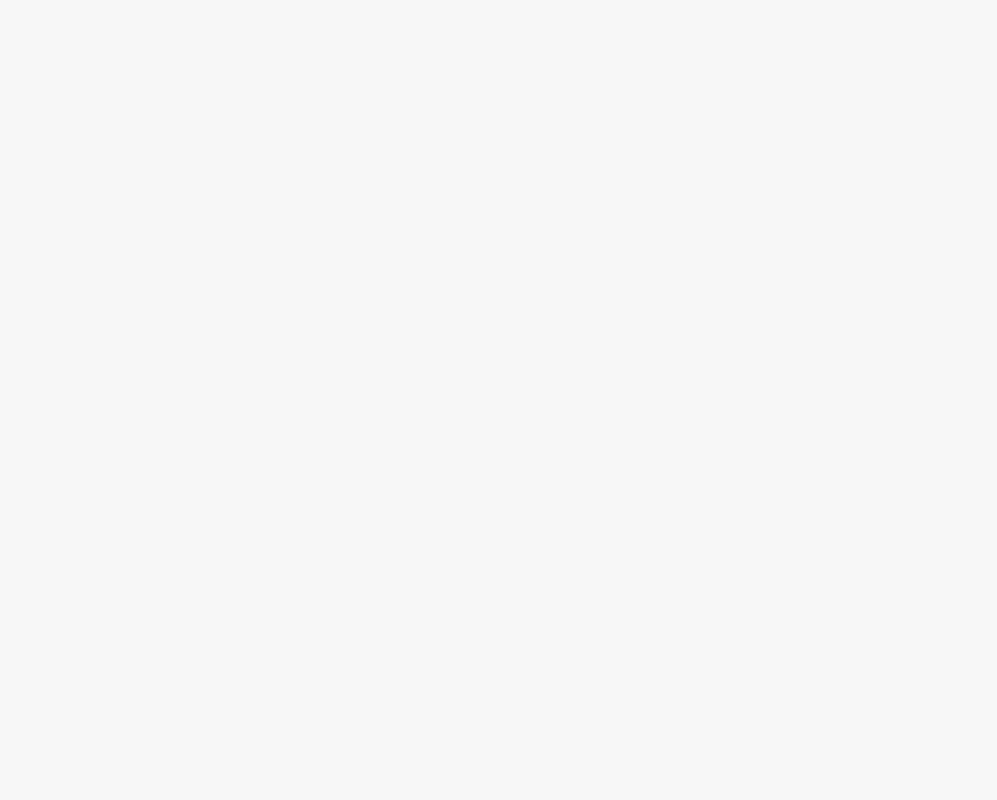
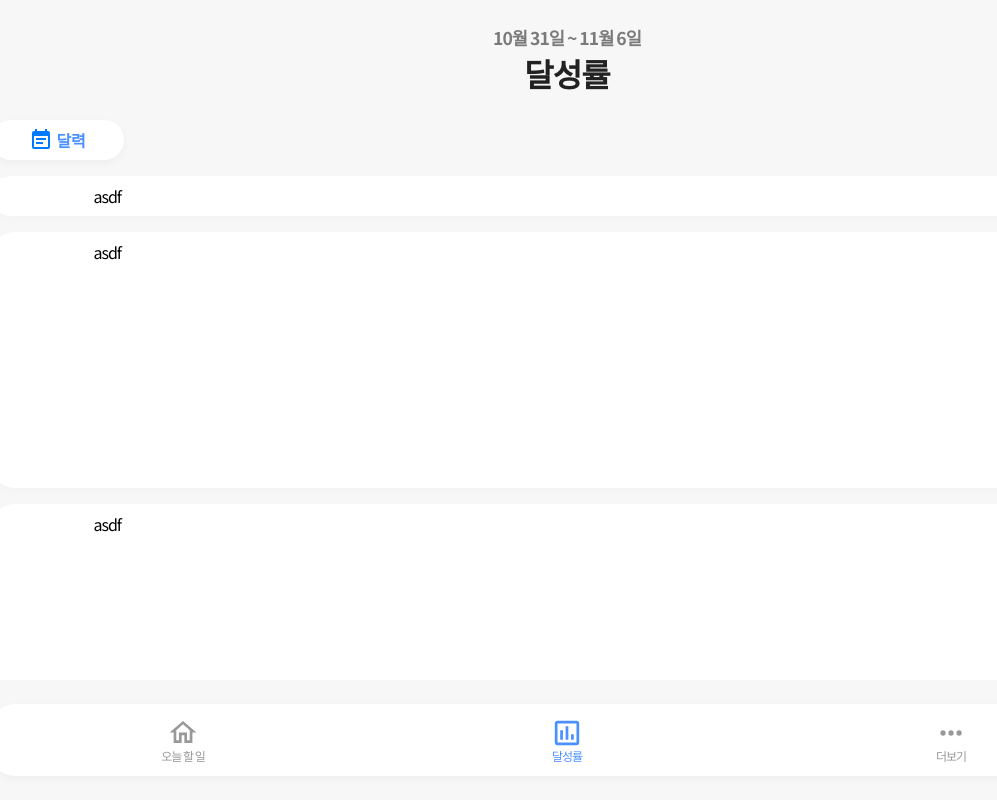
Before and after one commit to modoolist/modoolist, a Svelte app: page /app/assessment in a window 1280 px wide. Shown: the whole page, without its empty margins (73-1070 px from the left). Built offline with nearby package versions, Linux system fonts and the light colour scheme.

Commit message:
달성률 페이지 기본 틀 개발

```diff
--- a/src/App.svelte
+++ b/src/App.svelte
@@ -4,6 +4,7 @@
   import Login from "./routes/auth/Login.svelte";
   import Join from "./routes/auth/Join.svelte";
   import Todo from "./routes/app/Todo.svelte";
+  import Assessment from "./routes/app/Assessment.svelte";
   export let url = "";
 </script>
 
@@ -16,5 +17,6 @@
     <Route path="/auth/join"><Join /></Route>
     <!-- /app -->
     <Route path="/app/todo"><Todo /></Route>
+    <Route path="/app/assessment"><Assessment /></Route>
   </div>
 </Router>
--- /dev/null
+++ b/src/routes/app/Assessment.svelte
@@ -0,0 +1,172 @@
+<script>
+  import Navbar from "../../components/Navbar.svelte";
+  import { navigate, Link } from "svelte-routing";
+  import { onMount } from 'svelte';
+import { dataset_dev } from "svelte/internal";
+  onMount(() => {
+    // 로그인 후 token 설정까지 되면 주석 해제
+    // if(!localStorage.getItem("token")) navigate("/auth/login", { replace: true });
+  });
+  function formatDate(date) {
+    var mymonth = date.getMonth()+1;
+    var myweekday = date.getDate();
+    return (mymonth + "월 " + myweekday + "일");
+  }
+
+  var now = new Date();
+  var nowDayOfWeek = now.getDay();
+  var nowDay = now.getDate();
+  var nowMonth = now.getMonth();
+  var nowYear = now.getYear();
+  nowYear += (nowYear < 2000) ? 1900 : 0;
+  var weekStartDate = new Date(nowYear, nowMonth, nowDay - nowDayOfWeek);
+  var weekEndDate = new Date(nowYear, nowMonth, nowDay + (6 - nowDayOfWeek));
+  // document.write(formatDate(weekStartDate) + " ~ " + formatDate(weekEndDate));
+  const week = `${formatDate(weekStartDate)} ~ ${formatDate(weekEndDate)}`;
+
+  // const date = new Date();
+  // const week = `${date.getMonth() + 1}월 ${date.getDate()}일 ~ `;
+  const exampleData = [
+    {
+      "target": "큰 목표",
+      "todo": [
+        {"id": 1, "name": "작은 목표1", "checked": false},
+        {"id": 2, "name": "작은 목표2", "checked": false},
+        {"id": 3, "name": "작은 목표3", "checked": true},
+        {"id": 4, "name": "작은 목표4", "checked": false},
+      ]
+    }
+  ];
+</script>
+
+<main>
+  <div id="dateContainer">
+    <span id="dateText">{week}</span>
+    <span id="titleText">달성률</span>
+  </div>
+  <div id="buttonsContainer">
+    <div id="buttonsContainerLeft">
+      <button>
+        <img src="/resources/icons/calendar.svg" alt="ㅁ">
+        <span>달력</span>
+      </button>
+    </div>
+  </div>
+
+  <div id="scrollContainer">
+    <div id="levelContainer">
+      <span class="testText">asdf</span>
+    </div>
+    <div id="asdfContainer">
+      <span class="testText">asdf</span>
+    </div>
+    <div id="asdfContainer">
+      <span class="testText">asdf</span>
+    </div>
+    <div id="asdfContainer">
+      <span class="testText">asdf</span>
+    </div>
+  </div>
+
+  <Navbar selection={1}></Navbar>
+</main>
+
+<style>
+  main {
+    width: 100vw;
+    height: 100vh;
+    display: flex;
+    flex-direction: column;
+    align-items: center;
+    justify-content: flex-start;
+  }
+
+  button {
+    display: flex;
+    flex-direction: row;
+    align-items: center;
+    background-color: #fff;
+    border: none;
+    border-radius: 5vh;
+    box-shadow: 0 3px 10px rgba(0,0,0,0.04);
+    height: 100%;
+    padding: 1vh 3vw;
+  }
+
+  button>span {
+    margin-left: 3px;
+    font-size: 2vh;
+    font-weight: 700;
+    color: #4B90FF;
+  }
+
+  #dateContainer {
+    width: 100vw;
+    height: 15vh;
+    display: flex;
+    flex-direction: column;
+    align-items: center;
+    justify-content: center;
+  }
+
+  #dateText {
+    color: #7B7B7B;
+    font-weight: 600;
+    font-size: 2.2vh;
+  }
+
+  #titleText {
+    color: #222;
+    font-weight: 600;
+    font-size: 4vh;
+  }
+
+  #buttonsContainer {
+    display: flex;
+    flex-direction: row;
+    height: 5vh;
+    width: 90vw;
+  }
+
+  #buttonsContainerLeft {
+    display: flex;
+    align-items: center;
+    justify-content: flex-start;
+    width: 50%;
+    height: 100%;
+  }
+
+  #scrollContainer {
+    height: 63vh;
+    overflow: auto;
+    margin-top: 2vh;
+  }
+
+  #asdfContainer {
+    display: flex;
+    flex-direction: column;
+    justify-content: flex-start;
+    align-items: flex-start;
+    padding: 1vh 8vw;
+    border-radius: 3vh;
+    margin-bottom: 2vh;
+    background-color: #fff;
+    height: 30vh;
+    width: 74vw;
+    box-shadow: 0 3px 10px rgba(0,0,0,0.02);
+  }
+
+  #levelContainer {
+    display: flex;
+    flex-direction: column;
+    justify-content: flex-start;
+    align-items: flex-start;
+    padding: 1vh 8vw;
+    border-radius: 3vh;
+    margin-bottom: 2vh;
+    background-color: #fff;
+    /* height: 61vh; */
+    width: 74vw;
+    box-shadow: 0 3px 10px rgba(0,0,0,0.02);
+  }
+</style>
```
Also changed, not shown: public/resources/icons/calendar.svg (added).
